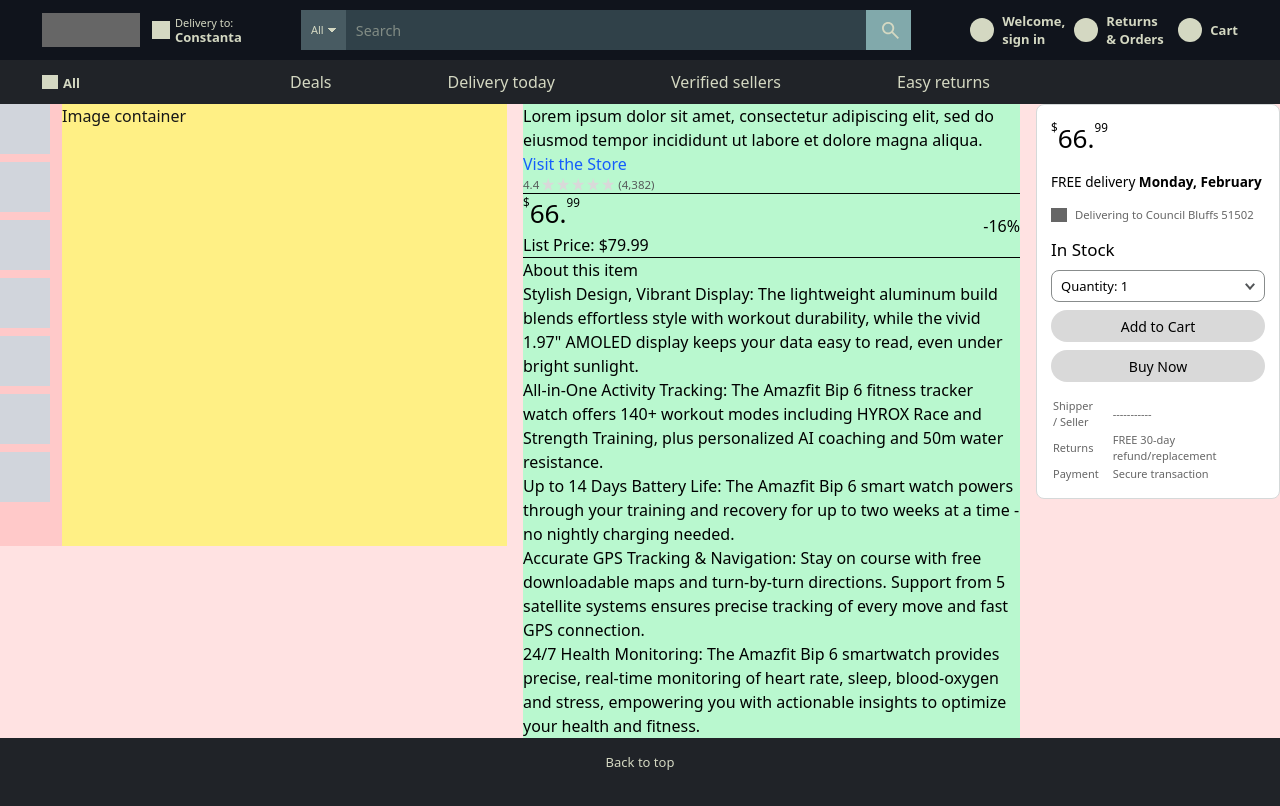
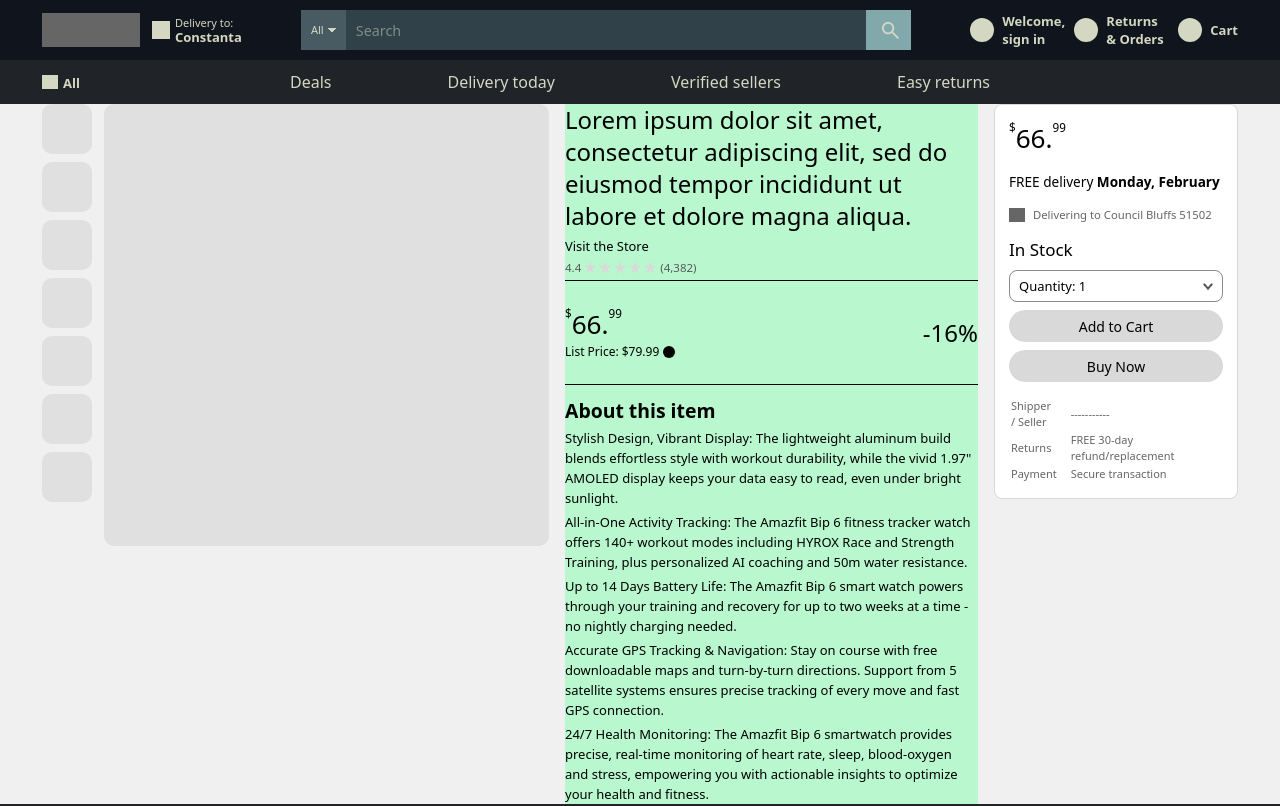
Before and after one commit to dimvxs/amazon_clone, a Next.js app in the folder frontend/: page /product in a window 1280 px wide. Shown: the top 806 px of the page. Built offline with nearby package versions, Linux system fonts and the light colour scheme.

Commit message:
product page ui tweaks

```diff
--- a/frontend/app/globals.css
+++ b/frontend/app/globals.css
@@ -9,7 +9,6 @@
   --surface-2: #d3d3d3;
   --surface-3: #666666;
   --surface-4: #565959;
-
   --surface-10: #000000;
 
   --text-1: #666666;
@@ -27,10 +26,12 @@
 
   --color-10: #d5d9d9;
   --color-11: #888c8c;
+
+  --color-page-default: #F0F0F0;
 }
 
 @theme inline {
-  --color-page-default: var(--color-1);
+  --color-page-default: var(--color-page-default);
   /* text */
   --color-border-default: var(--color-10);
   --color-border-muted: var(--color-11);
@@ -111,6 +112,9 @@
 .layout-mx {
   @apply mx-[23px] layout-sm:mx-[42px];
 }
+.layout-pl {
+  @apply px-[23px] layout-sm:px-[42px];
+}
 
 @layer utilities {
   .border-card {
@@ -122,4 +126,14 @@
   .text-small-default {
     @apply text-[11.5px] text-surface-4;
   }
+
+  .layout-product-px {
+    @apply px-[23px] layout-sm:px-[42px];
+  }
+  .layout-product-mx {
+    @apply mx-[23px] layout-sm:mx-[42px];
+  }
+  .layout-product-pl {
+    @apply px-[23px] layout-sm:px-[42px];
+  }
 }
--- a/frontend/app/product/page.tsx
+++ b/frontend/app/product/page.tsx
@@ -7,7 +7,7 @@
 
 export default function ProductPage() {
   return (
-    <main className="w-full flex justify-center flex-col items-center bg-red-100">
+    <main className="w-full flex justify-center flex-col items-center bg-page-default layout-product-px gap-[44px]">
       <div className="w-full max-w-[1528px] flex flex-col items-start layout-product-xs:flex-row justify-between gap-4">
         <ProductImageGallery thumbnailCount={12}/>
         <ProductInfo />
--- a/frontend/components/AboutItem.tsx
+++ b/frontend/components/AboutItem.tsx
@@ -5,6 +5,14 @@
 interface AboutItemProps {
   tabletOnly?: boolean;
 }
+
+const aboutItems = [
+  `Stylish Design, Vibrant Display: The lightweight aluminum build blends effortless style with workout durability, while the vivid 1.97" AMOLED display keeps your data easy to read, even under bright sunlight.`,
+  `All-in-One Activity Tracking: The Amazfit Bip 6 fitness tracker watch offers 140+ workout modes including HYROX Race and Strength Training, plus personalized AI coaching and 50m water resistance.`,
+  `Up to 14 Days Battery Life: The Amazfit Bip 6 smart watch powers through your training and recovery for up to two weeks at a time - no nightly charging needed.`,
+  `Accurate GPS Tracking & Navigation: Stay on course with free downloadable maps and turn-by-turn directions. Support from 5 satellite systems ensures precise tracking of every move and fast GPS connection.`,
+  `24/7 Health Monitoring: The Amazfit Bip 6 smartwatch provides precise, real-time monitoring of heart rate, sleep, blood-oxygen and stress, empowering you with actionable insights to optimize your health and fitness.`,
+];
 
 const AboutItem: React.FC<AboutItemProps> = ({ tabletOnly = false }) => {
   return (
@@ -15,34 +23,20 @@
           : "block layout-product-xs:hidden layout-product-lg:block"
       }
     >
-      <h2 className="text-black">About this item</h2>
+      <hr
+        className={`border-black ${tabletOnly ? "" :  "mt-[20px]"} mb-[14px]`}
+      />
 
-      <p className="text-black">
-        Stylish Design, Vibrant Display: The lightweight aluminum build blends
-        effortless style with workout durability, while the vivid 1.97" AMOLED
-        display keeps your data easy to read, even under bright sunlight.
-      </p>
-      <p className="text-black">
-        All-in-One Activity Tracking: The Amazfit Bip 6 fitness tracker watch
-        offers 140+ workout modes including HYROX Race and Strength Training,
-        plus personalized AI coaching and 50m water resistance.
-      </p>
-      <p className="text-black">
-        Up to 14 Days Battery Life: The Amazfit Bip 6 smart watch powers through
-        your training and recovery for up to two weeks at a time - no nightly
-        charging needed.
-      </p>
-      <p className="text-black">
-        Accurate GPS Tracking & Navigation: Stay on course with free
-        downloadable maps and turn-by-turn directions. Support from 5 satellite
-        systems ensures precise tracking of every move and fast GPS connection.
-      </p>
-      <p className="text-black">
-        24/7 Health Monitoring: The Amazfit Bip 6 smartwatch provides precise,
-        real-time monitoring of heart rate, sleep, blood-oxygen and stress,
-        empowering you with actionable insights to optimize your health and
-        fitness.
-      </p>
+      <h2 className="text-black text-[19.4px] leading-6 font-bold mb-[5px]">
+        About this item
+      </h2>
+      <div className="flex flex-col gap-[4px]">
+        {aboutItems.map((text, i) => (
+          <p key={i} className="text-[13px] leading-5 text-black">
+            {text}
+          </p>
+        ))}
+      </div>
     </div>
   );
 };
--- a/frontend/components/ProductImageGallery.tsx
+++ b/frontend/components/ProductImageGallery.tsx
@@ -1,6 +1,8 @@
 "use client";
 
 import ProductThumbnail from "./ProductThumbnail";
+import mainImage from "@/assets/icons/placeholder.svg";
+import Image from "next/image";
 
 interface ProductImageGalleryProps {
   thumbnailCount?: number;
@@ -11,7 +13,7 @@
 }: ProductImageGalleryProps) {
   const thumbnailsToRender = Math.min(thumbnailCount, 7);
   return (
-    <section className="layout-product-xs:max-w-[507px] layout-product-xs:w-[100%] layout-product-md:min-w-[507px] layout-xs:min-w-[386px] w-full bg-red-200">
+    <section className="layout-product-xs:max-w-[507px] layout-product-xs:w-[100%] layout-product-md:min-w-[507px] layout-xs:min-w-[386px] w-full ">
       <div className="flex flex-col layout-product-xs:flex-row gap-3">
         <div
           className="
@@ -28,8 +30,13 @@
           ))}
         </div>
 
-        <div className="order-1 layout-product-xs:order-2 w-full layout-product-xs:flex-1 h-[442px] bg-yellow-200">
-          Image container
+        <div className="order-1 layout-product-xs:order-2 w-full layout-product-xs:flex-1 h-[442px] bg-surface-1 flex items-center justify-center rounded-[10px] overflow-hidden">
+          <Image
+            src={mainImage}
+            alt="Product placeholder image"
+            className="object-contain w-full h-full"
+            priority
+          />
         </div>
       </div>
     </section>
--- a/frontend/components/ProductInfo.tsx
+++ b/frontend/components/ProductInfo.tsx
@@ -8,27 +8,34 @@
 
 export default function ProductInfo() {
   return (
-    <section className="w-full layout-product-md:w-[637px] bg-green-200">
-      <h1 className="text-black">
+    <section className="w-full layout-product-md:w-[637px] bg-green-200 flex flex-col gap-[4px] text-default">
+      <h1 className="text-2xl leading-8 align-middle">
         Lorem ipsum dolor sit amet, consectetur adipiscing elit, sed do eiusmod
         tempor incididunt ut labore et dolore magna aliqua.
       </h1>
-      <Link href="/store" className="text-blue-600">
-        Visit the Store
-      </Link>
 
-      <ProductReview />
-      <hr className="border-black" />
-
-      <div className="flex justify-between items-center">
-        <span className="text-black flex flex-col ">
-          <ProductPrice />
-          <span>List Price: $79.99</span>
-        </span>
-        <span className="text-black flex flex-col items-center">-16%</span>
+      <div className="flex flex-col gap-[3px]">
+        <Link href="/store" className="text-[12.9px] leading-5 align-middle">
+          Visit the Store
+        </Link>
+        <ProductReview />
       </div>
 
-      <hr className="border-black" />
+      <hr className="mb-[20px]" />
+      <div className="flex justify-between items-center">
+        <span className="flex flex-col">
+          <ProductPrice />
+
+          <span className="flex items-center text-xs leading-4">
+            List Price: $79.99
+            <span className="w-3 h-3 rounded-full bg-black ml-1 shrink-0"></span>
+          </span>
+        </span>
+
+        <span className="flex flex-col items-center text-2xl leading-8 font-light">
+          -16%
+        </span>
+      </div>
       <ProductPurchaseActions tabletOnly />
 
       <AboutItem />
--- a/frontend/components/ProductPurchaseActions.tsx
+++ b/frontend/components/ProductPurchaseActions.tsx
@@ -11,6 +11,7 @@
   tabletOnly = false,
 }: ProductPurchaseActionsProps) {
   return (
+
     <div
       className={
         tabletOnly
@@ -18,6 +19,7 @@
           : "block layout-product-xs:hidden layout-product-lg:block"
       }
     >
+
       <div className="flex flex-col gap-2 text-default">
         <span className="text-[17px] leading-[24px] align-middle">In Stock</span>
         <ProductQuantitySelector maxCount={maxQuantity} />
--- a/frontend/components/ProductThumbnail.tsx
+++ b/frontend/components/ProductThumbnail.tsx
@@ -7,7 +7,7 @@
 
 export default function ProductThumbnail({ src, alt }: ProductThumbnailProps) {
   return (
-    <div className="w-[50px] h-[50px] bg-gray-300 shrink-0 flex items-center justify-center">
+    <div className="w-[50px] h-[50px] rounded-[10px] bg-surface-1 shrink-0 flex items-center justify-center">
       {src ? (
         <img
           src={src}
```
